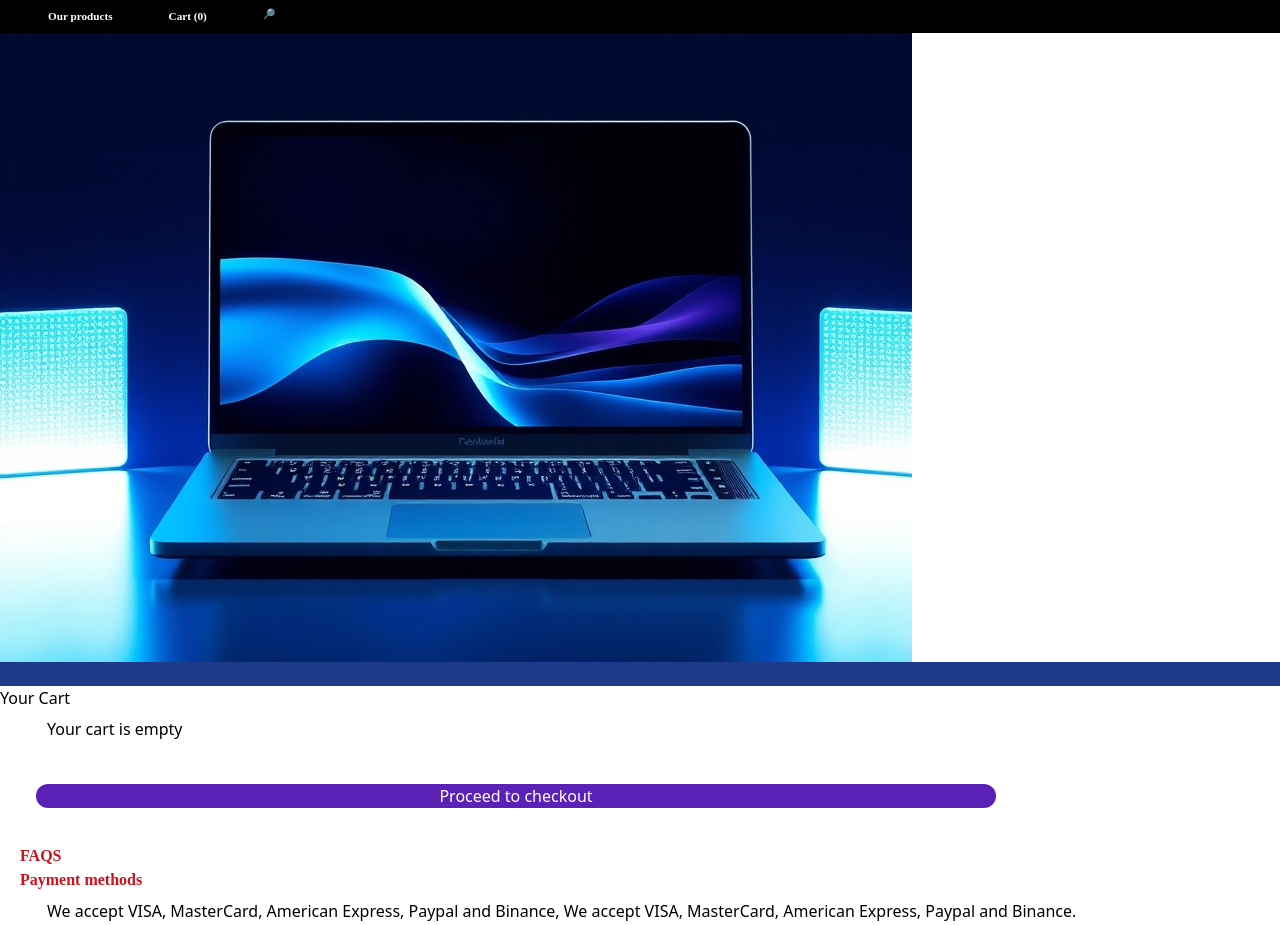
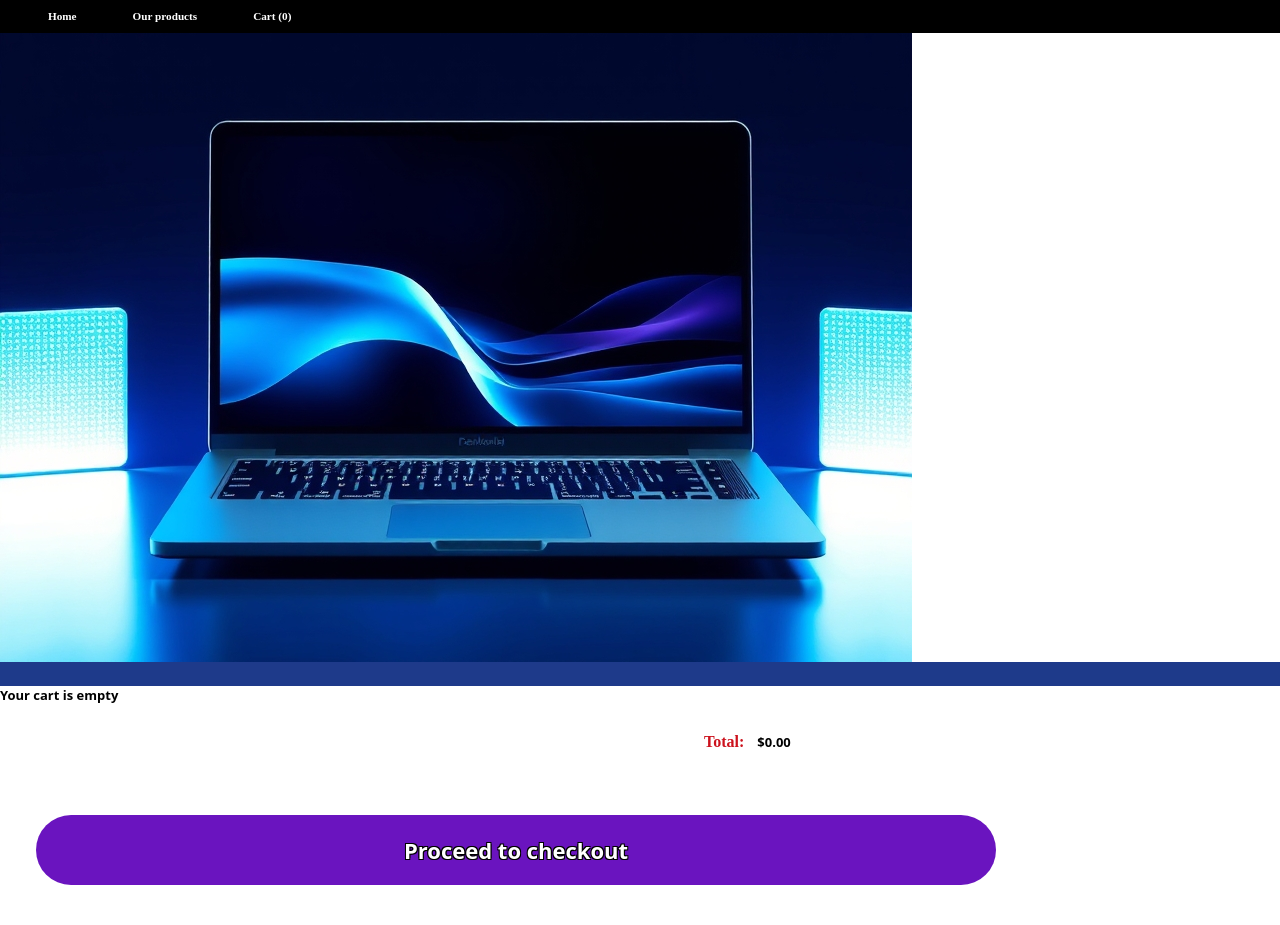
Before and after one commit to Leyla-Carmona/onlinestore_react, a React (Create React App) app: page /cart in a window 1280 px wide. Shown: the top 925 px of the page. Built offline with nearby package versions, Linux system fonts and the light colour scheme; a web font is replaced by a local one.

Commit message:
$git commit

```diff
--- a/src/App.js
+++ b/src/App.js
@@ -1,7 +1,6 @@
 import React from 'react';
 import './css/App.css';
 import nav from './images/Website_Welcome.png';
-import search from './images/lupa.png';
 import { Home } from './components/Home';
 import { Productos } from './components/products';
 import { Details } from './components/Details';
@@ -22,14 +21,12 @@ function App() {
     setCart((prevCart) => {
       const existingProduct = prevCart.find(item => item.id === product.id);
       if (existingProduct) {
-        // Si el producto ya existe, incrementar la cantidad
         return prevCart.map(item =>
           item.id === product.id
             ? { ...item, quantity: item.quantity + 1 }
             : item
         );
       }
-      // Si no existe, agregarlo con cantidad 1
       return [...prevCart, { ...product, quantity: 1 }];
     });
   };
@@ -44,11 +41,9 @@ function App() {
         <header>
           <nav className='justify-center items-center'>
             <ul>
+              <li><Link to="/">Home</Link></li>
               <li><Link to="/products">Our products</Link></li>
               <li><Link to="/cart">Cart ({cart.length})</Link></li>
-              <li>
-                <img src={search} className='h-3 w-auto mr-3' alt='Laptop'/>
-              </li>
             </ul>
           </nav>
         </header>
@@ -64,7 +59,6 @@ function App() {
             <Route path="/details/:id" element={<Details />} />
             <Route path="/cart" element={<Cart cart={cart} removeFromCart={removeFromCart} />} />
           </Routes>
-
           <h1>FAQS</h1>
           <h1>Payment methods</h1>
           <p>We accept VISA, MasterCard, American Express, Paypal and Binance, We accept VISA, MasterCard, American Express, Paypal and Binance.</p>
@@ -78,7 +72,6 @@ function App() {
       </div>
       <footer className='bg-gray-200'>
         <div className='justify-center p-6' >
-          <p>About us <br></br></p>
           <p onClick={terms} className='cursor-pointer'>Terms and conditions</p> <br></br>
         </div>
       </footer>
--- a/src/components/CardBlog.jsx
+++ b/src/components/CardBlog.jsx
@@ -3,6 +3,7 @@ import { Link } from 'react-router-dom';
 
 export const CardBlog = ({ blog }) => {
 	return (
+		<div className='cardBlog'>
 		<div className='h-full w-[200px] m-2 flex-shrink-0 cursor-pointer'>
 			<div className='rounded-3xl overflow-hidden mb-4 relative h-[250px]'>
 			<Link to={`/details/${blog.id}`}>
@@ -15,5 +16,6 @@ export const CardBlog = ({ blog }) => {
 					</h3>
 				</div>
 			</div>
+		</div>
 	);
 };
--- a/src/components/Cart.jsx
+++ b/src/components/Cart.jsx
@@ -2,30 +2,43 @@ import React from 'react';
 import Swal from 'sweetalert2';
 
 export function Cart({ cart, removeFromCart }) {
+  const total = cart.reduce((acc, product) => acc + product.price * product.quantity, 0);
   return (
-    <div>
-      <h2>Your Cart</h2>
+    <div className='cart'>
       {cart.length === 0 ? (
         <p>Your cart is empty</p>
       ) : (
         cart.map((product) => (
           <div>
+
+          <img src={`${product.imagen}`} alt={product.title} />
           <table>
-              <tr>
-                <td><img src={`${product.imagen}`} alt={product.title} className='w-[150px] rounded-2xl border-opacity-15 bg-white' /></td>
+            <tr>
                 <td><h1>{product.title}</h1></td>
-                <td>${product.price}</td>
+                <td><b>${product.price}</b></td>
               </tr>
               <tr>
-                <td>{product.description}</td>
-                <td>Quantity: {product.quantity}</td>
+              <td><p>{product.description}</p></td>
+              <td><p>Quantity: {product.quantity}</p></td>
               </tr>
           </table>
-            <button onClick={() => removeFromCart(product.id)}>Remove</button>
-          </div>
+          <button onClick={() => removeFromCart(product.id)}>Remove</button>
+          <table>
+             <td><h1>Subtotal:</h1></td>
+             <td><p>$ {product.price * product.quantity}</p></td>
+             </table>
+      </div>
         ))
       )}
-      <button onClick={user} className="m-9 w-[75%] bg-violet-800 hover:bg-violet-400 active:bg-slate-800 focus:outline-none focus:ring focus:ring-violet-300">Proceed to checkout</button>
+      <table  className="total">
+        <td>
+        <h1>Total:</h1>
+        </td>
+        <td>
+        <p>${total.toFixed(2)}</p>
+        </td>
+      </table>
+      <button id='check' onClick={user} className="m-9 w-[75%] bg-violet-800 hover:bg-violet-400 active:bg-slate-800 focus:outline-none focus:ring focus:ring-violet-300">Proceed to checkout</button>
     </div>
   );
 };
@@ -38,9 +51,9 @@ const user = () => {
             <form>
                 Name:<br>
                 <input type="text" id="name" class="swal2-input" placeholder="Ana Hernandez"><br><br>
-                Email:
+                Email:<br>
                 <input type="email" id="email" class="swal2-input" placeholder="Ana81@example.com"><br><br>
-                Phone number:
+                Phone number:<br>
                 <input type="text" id="phone" class="swal2-input" placeholder="8888-8888"><br><br>
             </form>
         `,
@@ -65,6 +78,9 @@ const user = () => {
 });
 };
 
+
 <script>
-document.getElementById('section').innerHTML = 'Cart';
+document.getElementById('section').innerHTML = 'Shopping Cart';
 </script>
+
+export default Cart;
--- a/src/components/Details.jsx
+++ b/src/components/Details.jsx
@@ -9,7 +9,7 @@ export const Details = () => {
     return <div>Please try again later</div>;
   }
   return (
-    <div>
+    <div className='details'>
       <img src={`${blog.imagen}`} alt={blog.title} className='w-[300px] rounded-2xl border-opacity-15 bg-white' />
       <table>
         <tbody>
@@ -28,7 +28,7 @@ export const Details = () => {
       {blog.advantages.map((char, index) => (
         <li key={index}>{char}</li>
       ))}
-       <button className="m-9 w-[75%] bg-violet-800 hover:bg-violet-400 active:bg-slate-800 focus:outline-none focus:ring focus:ring-violet-300">
+       <button>
         Add to cart
       </button>
     </div>
--- a/src/components/products.jsx
+++ b/src/components/products.jsx
@@ -25,8 +25,7 @@ export const Productos = ({ data , addToCart  }) => {
       <div>
       </div>
       <nav>
-        <ul class="inline-flex -space-x-px justify-center text-
-        center">
+        <ul class="inline-flex -space-x-px justify-center text-center">
           <li
               key={currentPage - 1}
               onClick={() => {
@@ -61,9 +60,8 @@ export const Productos = ({ data , addToCart  }) => {
   );
 };
 
-
 const Producto = ({ blog, addToCart }) => (
-  <div className="art">
+  <div className="products">
     <div className="flex flex-col items-center m-5 w-[280px] rounded-3xl">
       <Link to={`/details/${blog.id}`}>
         <img src={blog.imagen} alt={blog.title} className="border-black border-solid border-2 m-4 mt-5 w-[220px] rounded-2xl bg-white" />
--- a/src/css/App.css
+++ b/src/css/App.css
@@ -1,4 +1,3 @@
-@charset "UTF-8";
 * {
   margin: 0;
   padding: 0;
@@ -11,7 +10,8 @@ h1 {
   color: rgb(204, 18, 29);
 }
 
-p, li {
+p,
+li {
   padding: 7px;
   margin-left: 40px;
   align-self: center;
@@ -20,6 +20,7 @@ p, li {
 body {
   background-color: white;
   justify-content: center;
+  font-weight: bold;
 }
 
 header {
@@ -40,27 +41,13 @@ header input {
   float: inline-end;
 }
 
-.bd-home {
-  background-size: cover;
-  background-repeat: no-repeat;
-  position: fixed;
-}
-
-.bg-blue-900 h1 {
-  color: skyblue;
-}
-
 footer {
   font-family: "monserrat";
   font-weight: 800;
   color: rgb(168, 162, 162);
 }
 
-td {
-  padding: 25px;
-}
-
-.art div {
+.products div {
   background-color: #5562AB;
   height: 450px;
   align-items: center;
@@ -68,13 +55,24 @@ td {
   border: solid;
   border: 2px;
 }
-.art img {
+.products img {
   border-width: 2px;
   border: solid;
   border-color: black;
 }
+.products td {
+  padding: 25px;
+}
+
+.details td {
+  padding: 25px;
+}
+.details h1 {
+  color: red;
+}
 
 button {
+  margin: 2.25rem;
   background-color: black;
   color: white;
   border-radius: 500px;
@@ -82,11 +80,10 @@ button {
   margin-bottom: 25px;
 }
 
-.details h1 {
-  color: red;
+button:hover {
+  background-color: rgb(100, 94, 94);
 }
 
-/* Ajusta el tamaño de la alerta */
 .swal-popup {
   width: 95%;
   padding: 20px;
@@ -108,4 +105,50 @@ button {
 
 .swal-confirm-button {
   width: auto;
+}
+
+.cart img {
+  margin: 10px;
+  width: 150px;
+  height: 150px;
+  border-color: black;
+  border: solid;
+  border-width: 2px;
+  border-radius: 30px;
+  float: left;
+}
+.cart table {
+  margin: 25px;
+}
+.cart .total {
+  margin-left: 55%;
+}
+.cart tr {
+  text-align: left;
+}
+.cart td {
+  padding-right: 13px;
+}
+.cart h1 {
+  margin: 0;
+  font-size: 16px;
+}
+.cart p {
+  margin: 0;
+  padding: 0;
+  font-size: 13px;
+}
+.cart #check {
+  height: 70px;
+  background-color: #6A14BF;
+  font-size: 22px;
+  font-weight: bold;
+  text-shadow: -1px -1px 0px black, 1px -1px 0px black, -1px 1px 0px black, 1px 1px 0px black;
+}
+.cart #check:hover {
+  background-color: #b392d3;
+}
+
+.cardBlog {
+  margin: 0.5rem;
 }/*# sourceMappingURL=app.css.map */
--- a/src/css/app.scss
+++ b/src/css/app.scss
@@ -1,100 +1,97 @@
-*{
-    margin:0;
+* {
+    margin: 0;
     padding: 0;
 }
 
-h1{
+h1 {
     font-family: 'Inria Sans';
-    font-weight:bold;
+    font-weight: bold;
     margin-left: 20px;
     color: rgb(204, 18, 29);
 }
 
-p,li{
+p,
+li {
     padding: 7px;
     margin-left: 40px;
     align-self: center;
 }
 
-body{
+body {
     background-color: white;
     justify-content: center;
+    font-weight: bold;
 }
 
-header{
+header {
     background-color: black;
     font-size: 0.7rem;
     font-family: 'monserrat';
-    font-weight:bold;
-    li{
+    font-weight: bold;
+
+    li {
         color: white;
         display: inline-flex;
         padding: 8px;
     }
 
-    input{
+    input {
         border-radius: 200px;
         height: 14px;
         text-align: center;
-        float:inline-end;
+        float: inline-end;
     }
 }
 
-
-.bd-home{
-    background-size: cover;
-    background-repeat: no-repeat;
-    position: fixed;
-}
-
-.bg-blue-900{
-        h1{
-        color: skyblue;
-    }
-}
-
-footer
-{
+footer {
     font-family: 'monserrat';
     font-weight: 800;
     color: rgb(168, 162, 162);
 }
 
-td{
-    padding: 25px;
-}
-
-.art{
-    div{
+.products {
+    div {
         background-color: #5562AB;
         height: 450px;
         align-items: center;
         border: black;
-    border:solid;
-    border:2px;
+        border: solid;
+        border: 2px;
     }
-    img{
+
+    img {
         border-width: 2px;
-        border:solid;
+        border: solid;
         border-color: black;
+    }
+
+    td {
+        padding: 25px;
     }
 }
 
+.details {
+    td {
+        padding: 25px;
+    }
+    h1 {
+        color: red;
+    }
+}
 
-button{
+button {
+    margin: 2.25rem;
     background-color: black;
     color: white;
     border-radius: 500px;
     width: 75%;
     margin-bottom: 25px;
 }
-.details{
-    h1{
-        color:red;
-    }
+
+button:hover{
+    background-color: rgb(100, 94, 94);
 }
 
-/* Ajusta el tamaño de la alerta */
 .swal-popup {
     width: 95%;
     padding: 20px;
@@ -110,10 +107,63 @@ button{
     text-align: left;
 }
 
-  .text{
+.text {
     text-align: left;
 }
 
-  .swal-confirm-button{
+.swal-confirm-button {
     width: auto;
 }
+
+.cart {
+    img {
+        margin: 10px;
+        width: 150px;
+        height: 150px;
+        border-color: black;
+        border: solid;
+        border-width: 2px;
+        border-radius: 30px;
+        float:left;
+    }
+    table{
+        margin: 25px;
+    }
+    .total{
+        margin-left: 55%;
+    }
+    tr{
+        text-align: left;
+    }
+    td{
+        padding-right: 13px;
+    }
+    h1{
+        margin: 0;
+        font-size: 16px;
+    }
+    p{
+        margin: 0;
+        padding: 0;
+        font-size: 13px;
+    }
+
+    #check{
+        height: 70px;
+        background-color: #6A14BF;
+        font-size: 22px;
+        font-weight: bold;
+        text-shadow:  -1px -1px 0px black,
+        1px -1px 0px black,
+        -1px 1px 0px black,
+        1px 1px 0px black;;
+    }
+
+    #check:hover{
+        background-color: #b392d3;
+    }
+}
+
+.cardBlog{
+    margin: 0.5rem;
+}
```
Also changed, not shown: 1 other file (tests, documents, lock files or other folders). Lines whose indentation alone changed are shown as unchanged.
